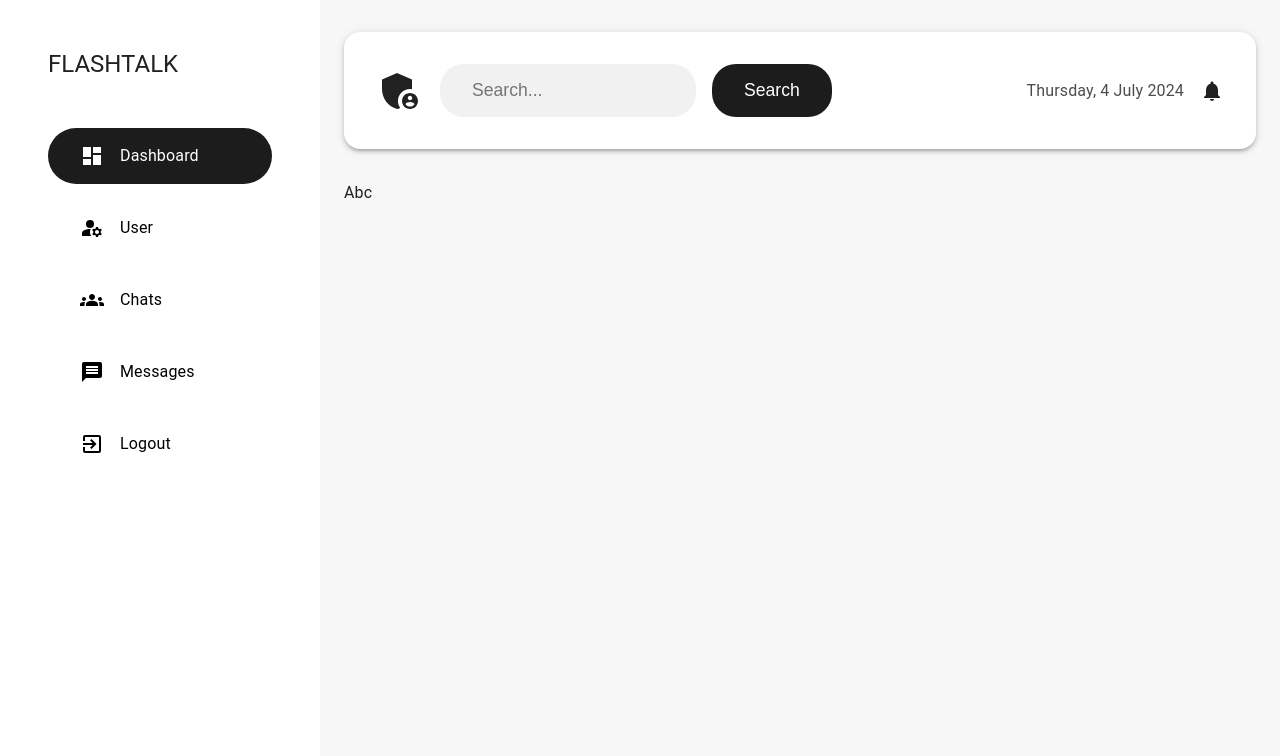
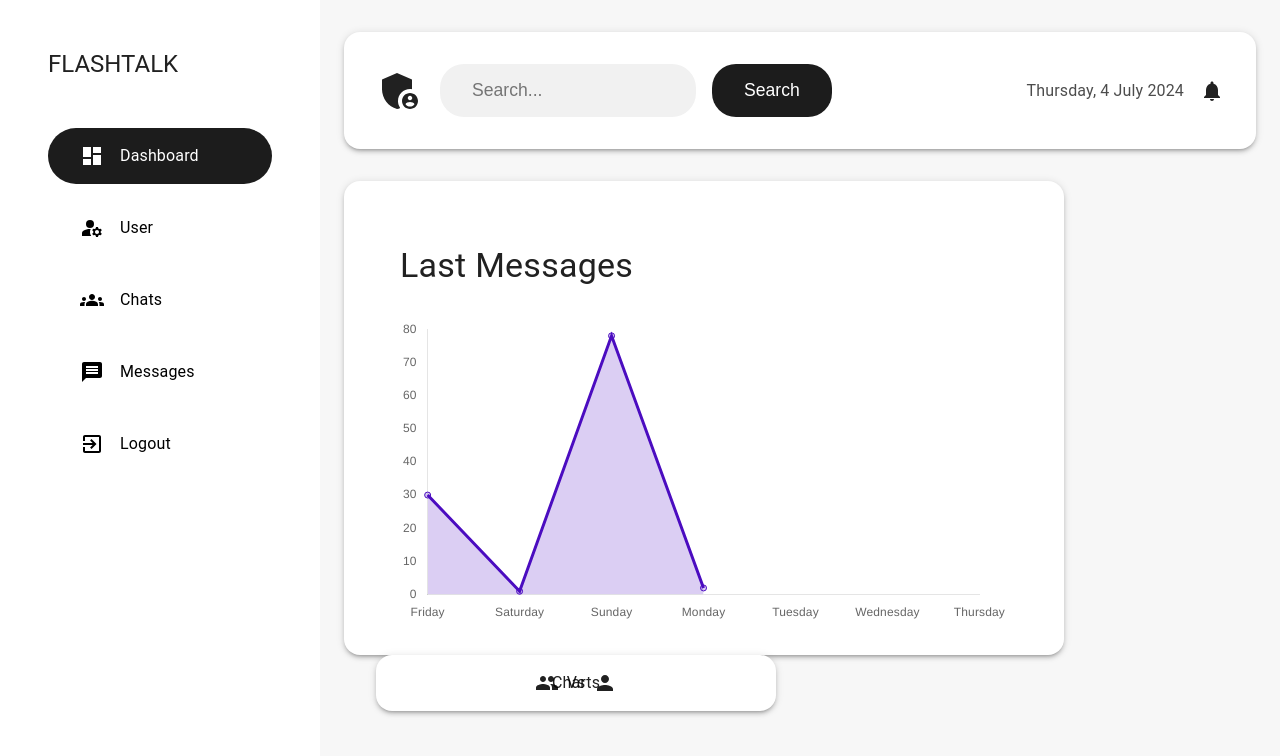
Before and after one commit to nishitpatel-dev/FlashTalk, a React app in the folder client/: page /admin/dashboard in a window 1280 px wide. Shown: the top 756 px of the page. Built offline with nearby package versions, Linux system fonts and the light colour scheme; the HTML template or start-up script is replaced by a standard one.

Commit message:
Update Admin Dashboard UI (Implement Line Chart)

```diff
--- a/client/package.json
+++ b/client/package.json
@@ -15,6 +15,7 @@
     "@mui/icons-material": "^5.15.21",
     "@mui/material": "^5.15.21",
     "6pp": "^1.2.16",
+    "chart.js": "^4.4.3",
     "moment": "^2.30.1",
     "react": "^18.3.1",
     "react-chartjs-2": "^5.2.0",
--- /dev/null
+++ b/client/src/components/specific/Charts.jsx
@@ -0,0 +1,77 @@
+import React from "react";
+
+import { Line, Doughnut } from "react-chartjs-2";
+import {
+  ArcElement,
+  CategoryScale,
+  Chart,
+  Filler,
+  Legend,
+  LinearScale,
+  LineElement,
+  plugins,
+  PointElement,
+  Tooltip,
+} from "chart.js";
+import { purple, purpleLight } from "../../constants/color";
+import { getLast7Days } from "../../lib/features";
+
+Chart.register(
+  CategoryScale,
+  LinearScale,
+  Tooltip,
+  LineElement,
+  PointElement,
+  Filler,
+  ArcElement,
+  Legend
+);
+
+const lineChartOptions = {
+  responsive: true,
+  plugins: {
+    legend: {
+      display: false,
+    },
+    title: {
+      display: false,
+    },
+  },
+
+  scales: {
+    x: {
+      grid: {
+        display: false,
+      },
+    },
+    y: {
+      beginAtZero: true,
+      grid: {
+        display: false,
+      },
+    },
+  },
+};
+
+const LineChart = ({value= []}) => {
+  const data = {
+    labels: getLast7Days(),
+    datasets: [
+      {
+        data: value,
+        label: "Revenue",
+        fill: true,
+        backgroundColor: purpleLight,
+        borderColor: purple,
+      },
+    ],
+  };
+
+  return <Line data={data} options={lineChartOptions} />;
+};
+
+const DoughnutChart = () => {
+  return <div>Charts</div>;
+};
+
+export { LineChart, DoughnutChart };
--- a/client/src/constants/color.js
+++ b/client/src/constants/color.js
@@ -2,3 +2,5 @@ export const orange = "#ea7070";
 export const grayColor = "rgba(247,247,247,1)";
 export const lightBlue = "#2694ab";
 export const matblack = "#1c1c1c";
+export const purple = "rgba(75,12,192,1)";
+export const purpleLight = "rgba(75,12,192,0.2)";
--- a/client/src/lib/features.js
+++ b/client/src/lib/features.js
@@ -1,3 +1,5 @@
+import moment from "moment";
+
 const fileFormat = (url = "") => {
   const fileExtension = url.split(".").pop();
 
@@ -23,4 +25,20 @@ const fileFormat = (url = "") => {
 
 const transformImage = (url = "") => url;
 
-export { fileFormat, transformImage };
+const getLast7Days = () => {
+  const currentDate = moment();
+
+  const last7Days = [];
+
+  for(let i=0;i<7;i++)
+  {
+    const dayDate = currentDate.clone().subtract(i, "days");
+    const dayName = dayDate.format("dddd");
+
+    last7Days.unshift(dayName)
+  }
+
+  return last7Days
+}
+
+export { fileFormat, transformImage, getLast7Days };
--- a/client/src/pages/admin/Dashboard.jsx
+++ b/client/src/pages/admin/Dashboard.jsx
@@ -3,13 +3,18 @@ import AdminLayout from "../../components/layout/AdminLayout";
 import { Box, Container, Paper, Stack, Typography } from "@mui/material";
 import {
   AdminPanelSettings as AdminPanelSettingsIcon,
+  Group as GroupIcon,
+  Message as MessageIcon,
   Notifications as NotificationsIcon,
+  Person as PersonIcon,
 } from "@mui/icons-material";
 import moment from "moment";
 import {
   CurveButton,
   SearchField,
 } from "../../components/styles/StyledComponents";
+import { matblack } from "../../constants/color";
+import { DoughnutChart, LineChart } from "../../components/specific/Charts";
 
 const Dashboard = () => {
   const AppBar = (
@@ -45,7 +50,24 @@ const Dashboard = () => {
     </Paper>
   );
 
-  const Widgets = <>Abc</>;
+  const Widgets = (
+    <>
+      <Stack
+        direction={{
+          xs: "column",
+          sm: "row",
+        }}
+        spacing={"2rem"}
+        justifyContent={"space-between"}
+        alignItems={"center"}
+        margin={"2rem 0"}
+      >
+        <Widget title={"Users"} value={34} icon={<PersonIcon />} />
+        <Widget title={"Chats"} value={4} icon={<GroupIcon />} />
+        <Widget title={"Messages"} value={347} icon={<MessageIcon />} />
+      </Stack>
+    </>
+  );
 
   return (
     <>
@@ -53,7 +75,50 @@ const Dashboard = () => {
         {AppBar}
 
         <Stack direction={"row"} spacing={"2rem"} flexWrap={"wrap"}>
-          <Paper></Paper>
+          <Paper
+            elevation={3}
+            sx={{
+              padding: "2rem 3.5rem",
+              borderRadius: "1rem",
+              width: "100%",
+              maxWidth: "45rem",
+            }}
+          >
+            <Typography margin={"2rem 0"} variant="h4">
+              Last Messages
+            </Typography>
+
+            <LineChart value={[30, 1, 78, 2]} />
+          </Paper>
+
+          <Paper
+            elevation={3}
+            sx={{
+              padding: "1rem",
+              borderRadius: "1rem",
+              display: "flex",
+              justifyContent: "center",
+              alignItems: "center",
+              width: { xs: "100%", sm: "50%" },
+              position: "relative",
+              width: "100%",
+              maxWidth: "25rem",
+            }}
+          >
+            <DoughnutChart />
+
+            <Stack
+              position={"absolute"}
+              direction={"row"}
+              justifyContent={"center"}
+              alignItems={"center"}
+              spacing={"0.5rem"}
+              width={"100%"}
+              height={"100%"}
+            >
+              <GroupIcon /> <Typography>Vs</Typography> <PersonIcon />
+            </Stack>
+          </Paper>
         </Stack>
 
         {Widgets}
@@ -62,4 +127,37 @@ const Dashboard = () => {
   );
 };
 
+const Widget = ({ title, value, icon }) => {
+  <Paper
+    elevation={3}
+    sx={{
+      padding: "2rem",
+      margin: "2rem 0",
+      borderRadius: "1.5rem",
+      width: "20rem",
+    }}
+  >
+    <Stack alignItems={"center"} spacing={"1rem"}>
+      <Typography
+        sx={{
+          color: "rgba(0,0,0,0.7)",
+          borderRadius: "50%",
+          border: `5px solid ${matblack}`,
+          width: "5rem",
+          height: "5rem",
+          display: "flex",
+          justifyContent: "center",
+          alignItems: "center",
+        }}
+      >
+        {value}
+      </Typography>
+      <Stack direction={"row"} spacing={"1rem"} alignItems={"center"}>
+        {icon}
+        <Typography>{title}</Typography>
+      </Stack>
+    </Stack>
+  </Paper>;
+};
+
 export default AdminLayout(Dashboard);
```
Also changed, not shown: 1 other file (tests, documents, lock files or other folders).
